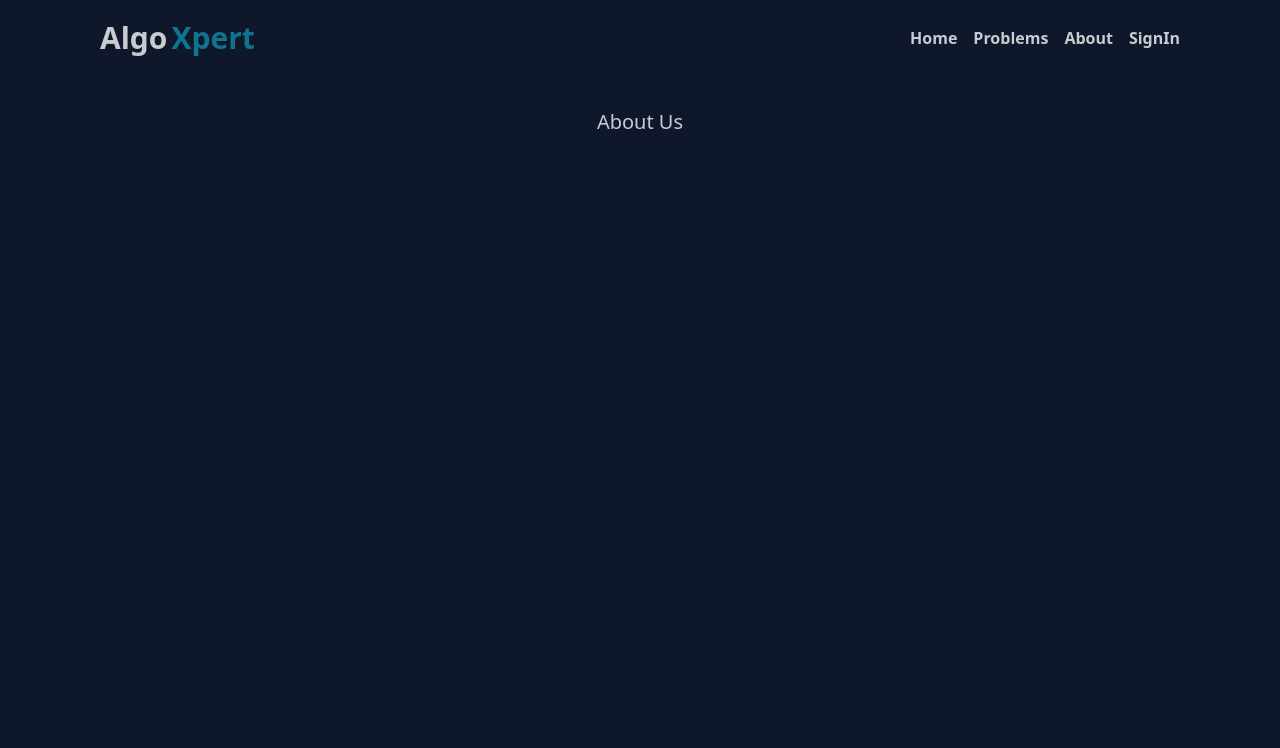
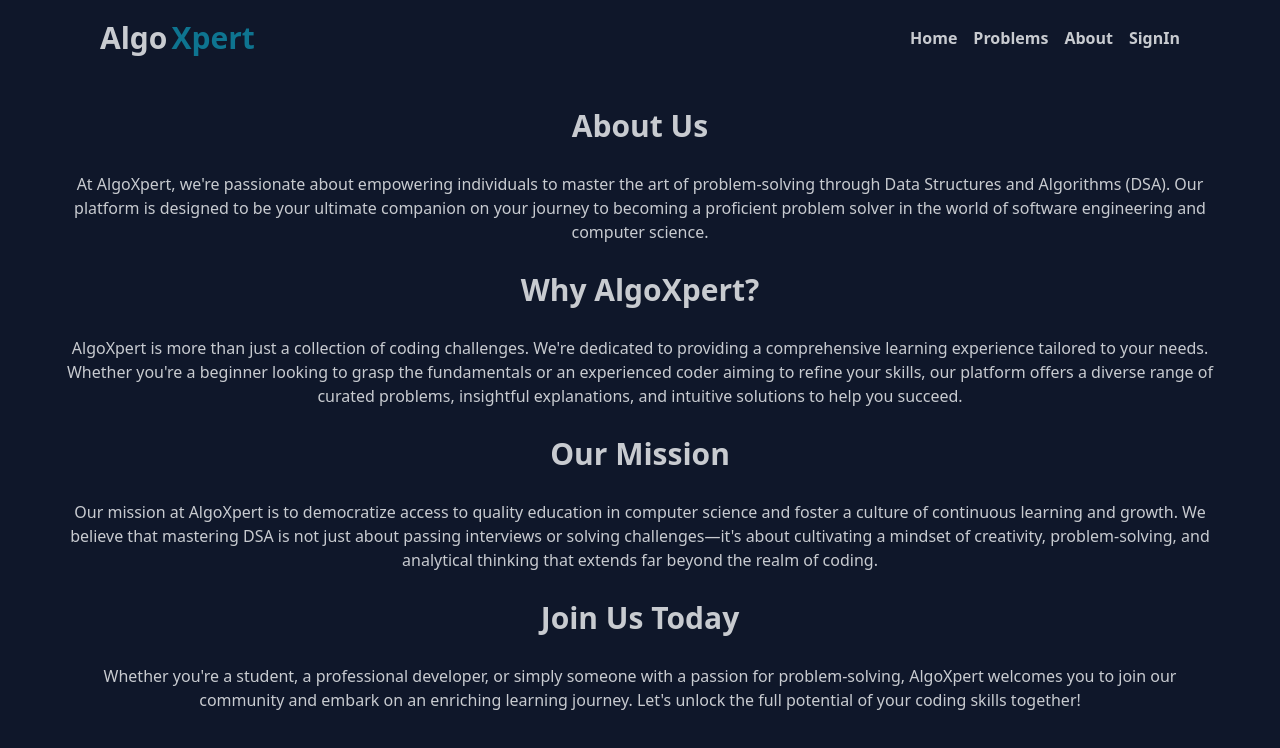
Before and after one commit to JK-mern/Leetcode-mern, a React (Vite) app in the folder client/: page /about in a window 1280 px wide. Shown: the top 748 px of the page. Built offline with nearby package versions, Linux system fonts and the light colour scheme.

Commit message:
finished about us section

```diff
--- a/client/src/Pages/About.jsx
+++ b/client/src/Pages/About.jsx
@@ -1,14 +1,44 @@
-import React from 'react'
+import React from "react";
 
 function About() {
   return (
-    <main className='max-w-6xl my-8 mx-auto' >
-      <h3 className='text-center text-xl'>About Us</h3>
-      <p>
+    <main className="max-w-6xl my-8 mx-auto">
+      <h3 className="text-center font-bold text-3xl">About Us</h3>
+      <p className="my-7 text-center">
+        At AlgoXpert, we're passionate about empowering individuals to master
+        the art of problem-solving through Data Structures and Algorithms (DSA).
+        Our platform is designed to be your ultimate companion on your journey
+        to becoming a proficient problem solver in the world of software
+        engineering and computer science.
+      </p>
+      <h3 className="text-center font-bold text-3xl">Why AlgoXpert?</h3>
+      <p className="my-7 text-center">
+        AlgoXpert is more than just a collection of coding challenges. We're
+        dedicated to providing a comprehensive learning experience tailored to
+        your needs. Whether you're a beginner looking to grasp the fundamentals
+        or an experienced coder aiming to refine your skills, our platform
+        offers a diverse range of curated problems, insightful explanations, and
+        intuitive solutions to help you succeed.
+      </p>
+      <h3 className="text-center font-bold text-3xl">Our Mission</h3>
+      <p className="my-7 text-center">
+        Our mission at AlgoXpert is to democratize access to quality education
+        in computer science and foster a culture of continuous learning and
+        growth. We believe that mastering DSA is not just about passing
+        interviews or solving challenges—it's about cultivating a mindset of
+        creativity, problem-solving, and analytical thinking that extends far
+        beyond the realm of coding.
+      </p>
 
+      <h3 className="text-center font-bold text-3xl">Join Us Today</h3>
+      <p className="my-7 text-center">
+        Whether you're a student, a professional developer, or simply someone
+        with a passion for problem-solving, AlgoXpert welcomes you to join our
+        community and embark on an enriching learning journey. Let's unlock the
+        full potential of your coding skills together!
       </p>
     </main>
-  )
+  );
 }
 
-export default About
+export default About;
```
